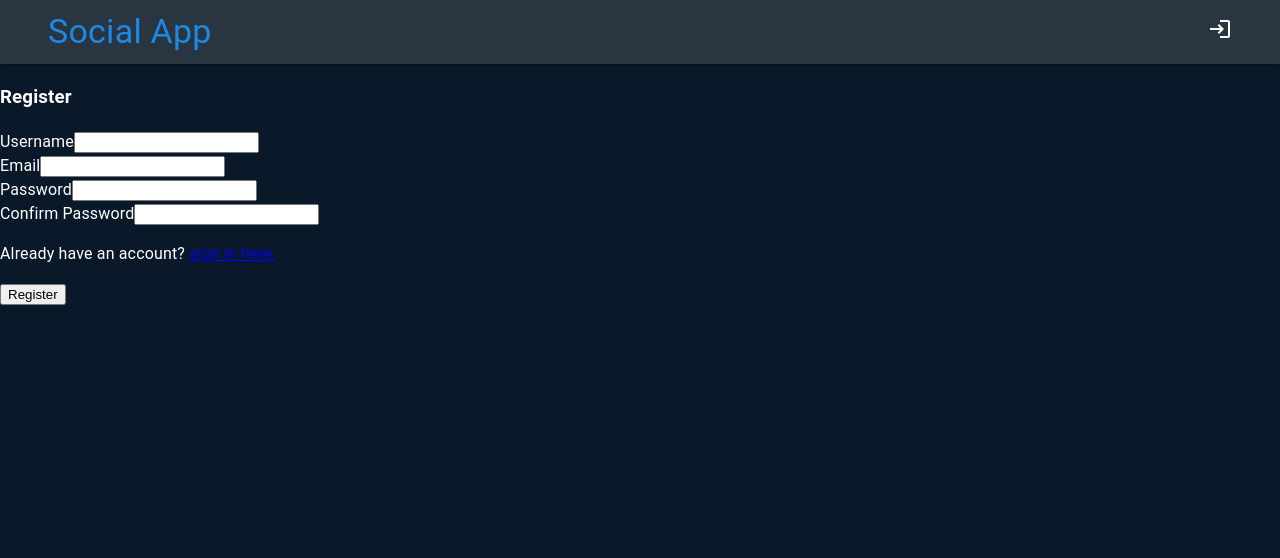
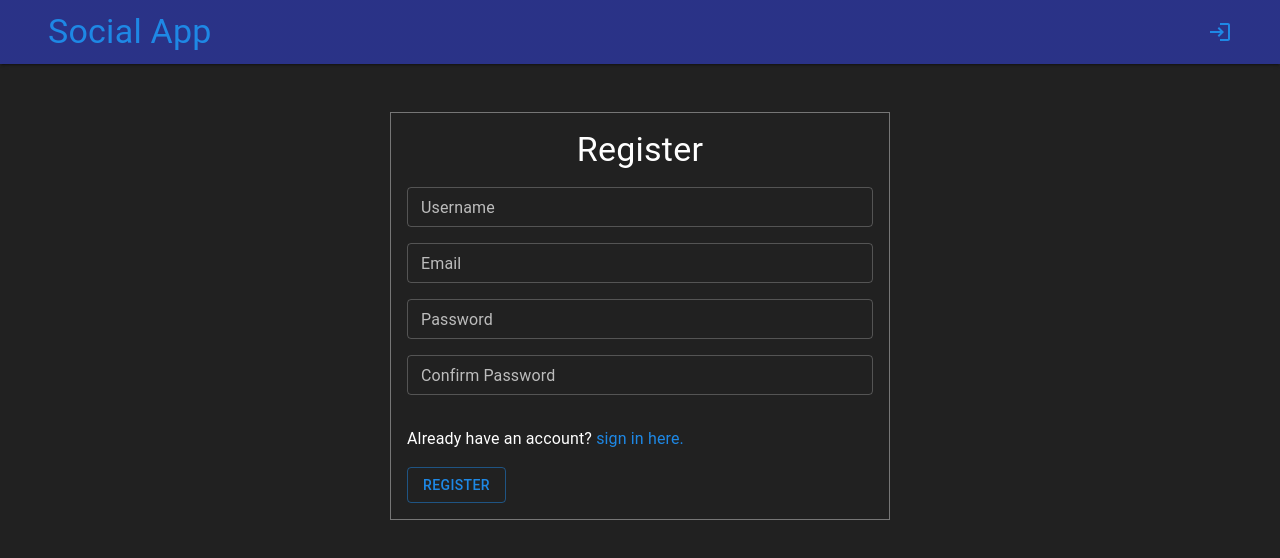
Before and after one commit to IonSibRe/social-app, a React (Create React App) app in the folder client/: page /register in a window 1280 px wide. Shown: the top 558 px of the page. Built offline with nearby package versions, Linux system fonts and the light colour scheme; what apollo-upload-client would draw is missing.

Commit message:
Additions and Changes - Navbar design fixes - Login and Register pages redesign - Single Post Page redesign

```diff
--- a/client/src/components/Navbar.js
+++ b/client/src/components/Navbar.js
@@ -159,12 +159,20 @@ const Navbar = () => {
 		<AppBar color="inherit" elevation={2} position="static">
 			<Container maxWidth="xl">
 				<Toolbar
-					sx={mediaQueryMdMatch ? stylesMd.toolbar : styles.toolbar}
+					sx={
+						mediaQueryMdMatch && loggedIn
+							? stylesMd.toolbar
+							: styles.toolbar
+					}
 				>
 					<Typography
 						variant="h4"
 						component="h2"
-						sx={mediaQueryMdMatch ? stylesMd.title : null}
+						sx={
+							mediaQueryMdMatch && loggedIn
+								? stylesMd.title
+								: null
+						}
 					>
 						<Link component={RouterLink} to="/" underline="none">
 							Social App
@@ -249,9 +257,9 @@ const Navbar = () => {
 						</Toolbar>
 					) : (
 						<Link
+							sx={{ display: "flex", alignItems: "flex-end" }}
 							component={RouterLink}
 							to="/login"
-							color="#fff"
 							underline="none"
 						>
 							<LoginIcon />
--- a/client/src/components/utils/DeleteButton.js
+++ b/client/src/components/utils/DeleteButton.js
@@ -39,7 +39,7 @@ const DeleteButton = ({ postId, commentId }) => {
 	return (
 		<Box sx={{ display: "flex", alignItems: "center" }}>
 			{loading && <CircularProgress size={20} />}
-			<IconButton color="primary" size="medium" onClick={deletePostFunc}>
+			<IconButton color="danger" size="medium" onClick={deletePostFunc}>
 				<DeleteIcon />
 			</IconButton>
 		</Box>
--- a/client/src/customMuiTheme.js
+++ b/client/src/customMuiTheme.js
@@ -1,3 +1,4 @@
+import { blue, grey, indigo, pink, red } from "@mui/material/colors";
 import { createTheme } from "@mui/material/styles";
 
 const mode = "dark";
@@ -7,23 +8,29 @@ const getPalette = (mode) => {
 		? {
 				mode: "light",
 				primary: {
-					main: "#1e88e5",
+					main: blue["600"],
 				},
 				secondary: {
-					main: "#f50057",
+					main: pink["A400"],
+				},
+				danger: {
+					main: red["A700"],
 				},
 		  }
 		: {
 				mode: "dark",
 				primary: {
-					main: "#1e88e5",
+					main: blue["600"],
 				},
 				secondary: {
-					main: "#f50057",
+					main: pink["A400"],
+				},
+				danger: {
+					main: red["A700"],
 				},
 				background: {
-					default: "#0A1929",
-					paper: "#192734",
+					default: grey["900"],
+					paper: indigo["900"],
 				},
 		  };
 };
--- a/client/src/pages/Login.js
+++ b/client/src/pages/Login.js
@@ -1,10 +1,19 @@
 import React, { useContext, useEffect, useState } from "react";
-import { Link, Redirect } from "react-router-dom";
+import { Link as RouterLink, Redirect } from "react-router-dom";
 import { gql, useMutation } from "@apollo/client";
 import { UserContext } from "../context/UserContext";
-import LoaderSpinner from "../components/utils/LoaderSpinner";
-import { Container } from "@mui/material";
-import { Box } from "@mui/system";
+import {
+	Box,
+	Button,
+	CircularProgress,
+	Container,
+	Link,
+	TextField,
+	Typography,
+	useMediaQuery,
+} from "@mui/material";
+import { grey } from "@mui/material/colors";
+import { useTheme } from "@emotion/react";
 
 const Login = () => {
 	const { login, loggedIn } = useContext(UserContext);
@@ -13,6 +22,17 @@ const Login = () => {
 		email: "",
 		password: "",
 	});
+
+	const theme = useTheme();
+	const mediaQuerySmMatch = useMediaQuery("(max-width: 500px)");
+
+	const inputPartOfClassName =
+		theme.palette.mode === "dark" ? "myb2s4" : "1n4twyu";
+	const inputClassName = `.css-${inputPartOfClassName}-MuiInputBase-input-MuiOutlinedInput-input:-webkit-autofill`;
+	const inputBoxShadow =
+		theme.palette.mode === "dark"
+			? `0 0 0 100px ${grey[900]} inset !important`
+			: "0 0 0 100px white inset !important";
 
 	const [loginUser, { loading }] = useMutation(LOGIN_USER, {
 		update(_, { data: { login: user } }) {
@@ -41,30 +61,35 @@ const Login = () => {
 
 	return (
 		<Container sx={{ display: "flex", justifyContent: "center" }}>
-			<Box sx={{}}>
-				<div className="auth-card-inner-wrap">
-					<div className="auth-card-title-wrap">
-						<h3 className="auth-card-title">Login</h3>
-					</div>
-					{error && (
-						<div className="auth-card-error-wrap">
-							<p className="auth-card-error-text">{error}</p>
-						</div>
-					)}
-					<form
-						className="auth-card-form-wrap"
-						onSubmit={submitHandler}
+			<Box
+				sx={{
+					width: mediaQuerySmMatch ? "100%" : "500px",
+					marginTop: "3rem",
+				}}
 			>
-						<div className="auth-card-form-item">
-							<label
-								htmlFor="email"
-								className="auth-card-form-label "
+				<Box sx={{ padding: "1rem", border: "1px solid #767676" }}>
+					<Typography
+						sx={{ marginBottom: "1rem" }}
+						component="h3"
+						variant="h4"
+						textAlign="center"
 					>
-								Email
-							</label>
-							<input
+						Login
+					</Typography>
+					<form onSubmit={submitHandler} autoComplete="off">
+						<TextField
+							sx={{
+								marginBottom: "1rem",
+								[inputClassName]: {
+									WebkitBoxShadow: inputBoxShadow,
+								},
+							}}
+							fullWidth
+							variant="outlined"
 							type="email"
-								className="auth-card-form-input"
+							label="Email"
+							size="small"
+							error={error !== ""}
 							onChange={(e) =>
 								setUserCredentials({
 									...userCredentials,
@@ -72,17 +97,17 @@ const Login = () => {
 								})
 							}
 						/>
-						</div>
-						<div className="auth-card-form-item">
-							<label
-								htmlFor="password"
-								className="auth-card-form-label "
-							>
-								Password
-							</label>
-							<input
+						<TextField
+							sx={{
+								[inputClassName]: {
+									WebkitBoxShadow: inputBoxShadow,
+								},
+							}}
+							fullWidth
 							type="password"
-								className="auth-card-form-input"
+							label="Password"
+							size="small"
+							error={error !== ""}
 							onChange={(e) =>
 								setUserCredentials({
 									...userCredentials,
@@ -90,29 +115,30 @@ const Login = () => {
 								})
 							}
 						/>
-						</div>
-						<div className="auth-card-form-item">
-							<p className="auth-card-form-info-text">
+						<Typography variant="body1" my="1rem">
 							Don't have an account?{" "}
 							<Link
+								component={RouterLink}
 								to="/register"
-									className="auth-card-form-redirect-link"
+								underline="none"
 							>
 								register here.
 							</Link>
-							</p>
-						</div>
-						<div className="auth-card-form-submit-item">
-							<button
-								type="submit"
-								className="auth-card-form-login-btn"
+						</Typography>
+						<Box
+							sx={{
+								display: "flex",
+								justifyContent: "space-between",
+								alignItems: "center",
+							}}
 						>
+							<Button type="submit" variant="outlined">
 								Login
-							</button>
-							{loading && <LoaderSpinner />}
-						</div>
+							</Button>
+							{loading && <CircularProgress size={30} />}
+						</Box>
 					</form>
-				</div>
+				</Box>
 			</Box>
 		</Container>
 	);
--- a/client/src/pages/Register.js
+++ b/client/src/pages/Register.js
@@ -1,8 +1,19 @@
 import React, { useContext, useEffect, useState } from "react";
-import { Link, Redirect } from "react-router-dom";
+import { Link as RouterLink, Redirect } from "react-router-dom";
 import { gql, useMutation } from "@apollo/client";
 import { UserContext } from "../context/UserContext";
-import LoaderSpinner from "../components/utils/LoaderSpinner";
+import {
+	Box,
+	Button,
+	CircularProgress,
+	Container,
+	Link,
+	TextField,
+	Typography,
+	useMediaQuery,
+} from "@mui/material";
+import { useTheme } from "@emotion/react";
+import { grey } from "@mui/material/colors";
 
 const Register = () => {
 	const { login, loggedIn } = useContext(UserContext);
@@ -13,6 +24,18 @@ const Register = () => {
 		password: "",
 		confirmPassword: "",
 	});
+
+	// MUI
+	const theme = useTheme();
+	const mediaQuerySmMatch = useMediaQuery("(max-width: 500px)");
+
+	const inputPartOfClassName =
+		theme.palette.mode === "dark" ? "myb2s4" : "1n4twyu";
+	const inputClassName = `.css-${inputPartOfClassName}-MuiInputBase-input-MuiOutlinedInput-input:-webkit-autofill`;
+	const inputBoxShadow =
+		theme.palette.mode === "dark"
+			? `0 0 0 100px ${grey[900]} inset !important`
+			: "0 0 0 100px white inset !important";
 
 	const [registerUser, { loading }] = useMutation(REGISTER_USER, {
 		update(_, { data: { register: user } }) {
@@ -40,31 +63,36 @@ const Register = () => {
 	if (loggedIn) return <Redirect to="/" />;
 
 	return (
-		<section className="auth-section section-center">
-			<div className="auth-card">
-				<div className="auth-card-inner-wrap">
-					<div className="auth-card-title-wrap">
-						<h3 className="auth-card-title">Register</h3>
-					</div>
-					{error && (
-						<div className="auth-card-error-wrap">
-							<p className="auth-card-error-text">{error}</p>
-						</div>
-					)}
-					<form
-						className="auth-card-form-wrap"
-						onSubmit={submitHandler}
+		<Container sx={{ display: "flex", justifyContent: "center" }}>
+			<Box
+				sx={{
+					width: mediaQuerySmMatch ? "100%" : "500px",
+					marginTop: "3rem",
+				}}
 			>
-						<div className="auth-card-form-item">
-							<label
-								htmlFor="email"
-								className="auth-card-form-label "
+				<Box sx={{ padding: "1rem", border: "1px solid #767676" }}>
+					<Typography
+						sx={{ marginBottom: "1rem" }}
+						component="h3"
+						variant="h4"
+						textAlign="center"
 					>
-								Username
-							</label>
-							<input
+						Register
+					</Typography>
+					<form onSubmit={submitHandler} autoComplete="off">
+						<TextField
+							sx={{
+								marginBottom: "1rem",
+								[inputClassName]: {
+									WebkitBoxShadow: inputBoxShadow,
+								},
+							}}
+							fullWidth
+							variant="outlined"
 							type="text"
-								className="auth-card-form-input"
+							label="Username"
+							size="small"
+							error={error !== ""}
 							onChange={(e) =>
 								setUserCredentials({
 									...userCredentials,
@@ -72,17 +100,19 @@ const Register = () => {
 								})
 							}
 						/>
-						</div>
-						<div className="auth-card-form-item">
-							<label
-								htmlFor="email"
-								className="auth-card-form-label "
-							>
-								Email
-							</label>
-							<input
+						<TextField
+							sx={{
+								marginBottom: "1rem",
+								[inputClassName]: {
+									WebkitBoxShadow: inputBoxShadow,
+								},
+							}}
+							fullWidth
+							variant="outlined"
 							type="email"
-								className="auth-card-form-input"
+							label="Email"
+							size="small"
+							error={error !== ""}
 							onChange={(e) =>
 								setUserCredentials({
 									...userCredentials,
@@ -90,17 +120,19 @@ const Register = () => {
 								})
 							}
 						/>
-						</div>
-						<div className="auth-card-form-item">
-							<label
-								htmlFor="password"
-								className="auth-card-form-label "
-							>
-								Password
-							</label>
-							<input
+						<TextField
+							sx={{
+								marginBottom: "1rem",
+								[inputClassName]: {
+									WebkitBoxShadow: inputBoxShadow,
+								},
+							}}
+							fullWidth
+							variant="outlined"
 							type="password"
-								className="auth-card-form-input"
+							label="Password"
+							size="small"
+							error={error !== ""}
 							onChange={(e) =>
 								setUserCredentials({
 									...userCredentials,
@@ -108,17 +140,19 @@ const Register = () => {
 								})
 							}
 						/>
-						</div>
-						<div className="auth-card-form-item">
-							<label
-								htmlFor="confirmPassword"
-								className="auth-card-form-label "
-							>
-								Confirm Password
-							</label>
-							<input
+						<TextField
+							sx={{
+								marginBottom: "1rem",
+								[inputClassName]: {
+									WebkitBoxShadow: inputBoxShadow,
+								},
+							}}
+							fullWidth
+							variant="outlined"
 							type="password"
-								className="auth-card-form-input"
+							label="Confirm Password"
+							size="small"
+							error={error !== ""}
 							onChange={(e) =>
 								setUserCredentials({
 									...userCredentials,
@@ -126,31 +160,32 @@ const Register = () => {
 								})
 							}
 						/>
-						</div>
-						<div className="auth-card-form-item">
-							<p className="auth-card-form-info-text">
+						<Typography variant="body1" my="1rem">
 							Already have an account?{" "}
 							<Link
+								component={RouterLink}
 								to="/login"
-									className="auth-card-form-redirect-link"
+								underline="none"
 							>
 								sign in here.
 							</Link>
-							</p>
-						</div>
-						<div className="auth-card-form-submit-item">
-							<button
-								type="submit"
-								className="auth-card-form-login-btn"
+						</Typography>
+						<Box
+							sx={{
+								display: "flex",
+								justifyContent: "space-between",
+								alignItems: "center",
+							}}
 						>
+							<Button type="submit" variant="outlined">
 								Register
-							</button>
-							{loading && <LoaderSpinner />}
-						</div>
+							</Button>
+							{loading && <CircularProgress size={30} />}
+						</Box>
 					</form>
-				</div>
-			</div>
-		</section>
+				</Box>
+			</Box>
+		</Container>
 	);
 };
 
```
Also changed, not shown: client/src/components/utils/LikeButton.js (+5 -2 lines), client/src/pages/SinglePost.js (+155 -64 lines). Lines whose indentation alone changed are shown as unchanged.
